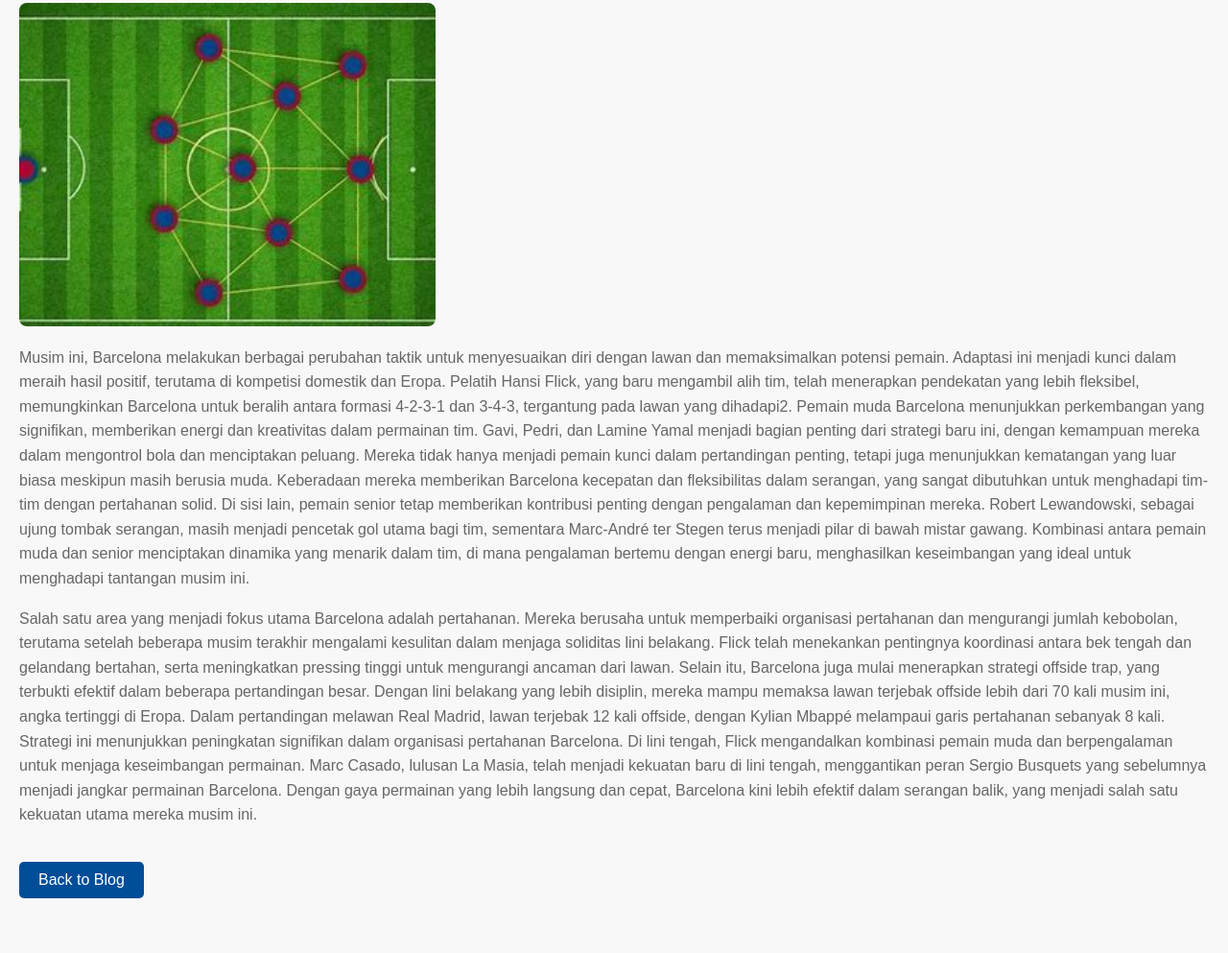
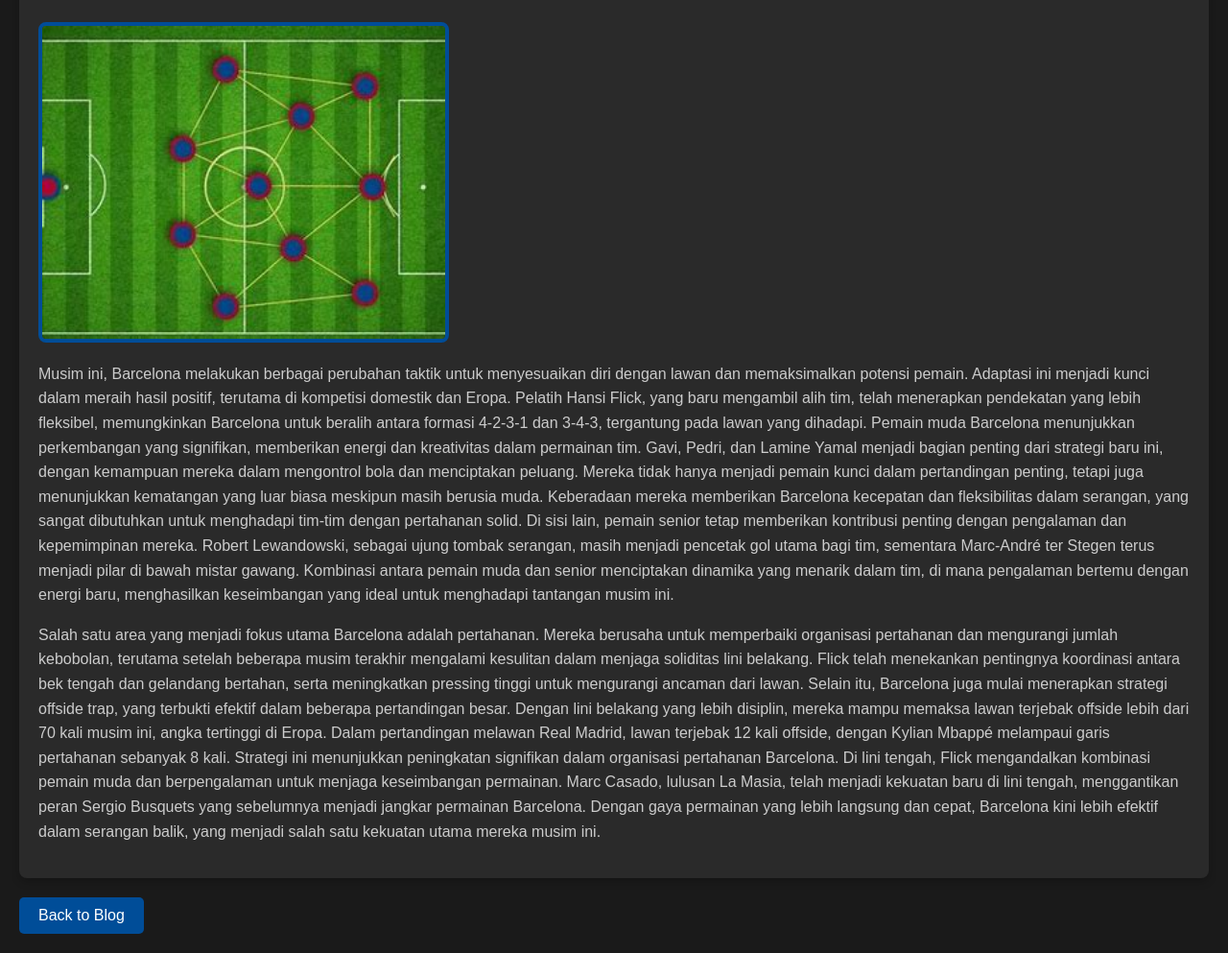
Before and after one commit to joxra0906/-TIK2032-Project, a plain HTML site: page artikel3.html in a window 1280 px wide. Shown: the part 115-1108 px from the top of the page at 96% size. Before the commit the page ends 1071 px from the top, so only its background shows below. Drawn offline with Linux system fonts and the light colour scheme.

Commit message:
mid project

```diff
--- a/artikel3.html
+++ b/artikel3.html
@@ -7,36 +7,37 @@
     <style>
         body {
             font-family: Arial, sans-serif;
-            background-color: #f8f8f8;
-            color: #333;
+            background-color: #1a1a1a; /* Warna latar belakang hitam */
+            color: #fff; /* Teks berwarna putih untuk kontras */
             margin: 0;
             padding: 20px;
         }
 
         h1 {
-            color: #004d98;
+            color: #004d98; /* Biru gelap Barcelona */
             font-size: 32px;
             margin-bottom: 20px;
         }
 
         p {
             font-size: 16px;
-            color: #666;
+            color: #ccc; /* Teks paragraf dengan warna abu-abu terang */
             line-height: 1.6;
         }
 
         .btn-back {
-            background-color: #004d98;
+            background-color: #004d98; /* Biru gelap Barcelona */
             color: white;
             padding: 10px 20px;
             text-decoration: none;
             border-radius: 5px;
             display: inline-block;
             margin-top: 20px;
+            transition: background-color 0.3s;
         }
 
         .btn-back:hover {
-            background-color: #ffed02;
+            background-color: #ffed02; /* Efek hover dengan warna kuning khas Barcelona */
         }
 
         /* Styling untuk gambar */
@@ -45,25 +46,38 @@
             height: auto;
             border-radius: 8px;
             margin-top: 20px;
+            border: 4px solid #004d98; /* Menambahkan border dengan warna biru gelap */
         }
+
+        /* Menambahkan background yang lebih gelap pada artikel */
+        .content {
+            background-color: #2a2a2a; /* Warna latar belakang abu-abu gelap */
+            padding: 20px;
+            border-radius: 8px;
+            box-shadow: 0 4px 8px rgba(0, 0, 0, 0.2);
+        }
+
     </style>
 </head>
 <body>
     <h1>Analisis Taktik dan Pemain Kunci FC Barcelona Musim Ini</h1>
 
-    <!-- Menambahkan gambar di bawah judul -->
-    <img src="images/taktik.jpg" alt="Taktik Barcelona" class="article-image">
+    <div class="content">
+        <!-- Menambahkan gambar di bawah judul -->
+        <img src="images/taktik.jpg" alt="Taktik Barcelona" class="article-image">
 
-    <p>Musim ini, Barcelona melakukan berbagai perubahan taktik untuk menyesuaikan diri dengan lawan dan memaksimalkan potensi pemain. Adaptasi ini menjadi kunci dalam meraih hasil positif, terutama di kompetisi domestik dan Eropa. Pelatih Hansi Flick, yang baru mengambil alih tim, telah menerapkan pendekatan yang lebih fleksibel, memungkinkan Barcelona untuk beralih antara formasi 4-2-3-1 dan 3-4-3, tergantung pada lawan yang dihadapi2.
+        <p>Musim ini, Barcelona melakukan berbagai perubahan taktik untuk menyesuaikan diri dengan lawan dan memaksimalkan potensi pemain. Adaptasi ini menjadi kunci dalam meraih hasil positif, terutama di kompetisi domestik dan Eropa. Pelatih Hansi Flick, yang baru mengambil alih tim, telah menerapkan pendekatan yang lebih fleksibel, memungkinkan Barcelona untuk beralih antara formasi 4-2-3-1 dan 3-4-3, tergantung pada lawan yang dihadapi.
 
         Pemain muda Barcelona menunjukkan perkembangan yang signifikan, memberikan energi dan kreativitas dalam permainan tim. Gavi, Pedri, dan Lamine Yamal menjadi bagian penting dari strategi baru ini, dengan kemampuan mereka dalam mengontrol bola dan menciptakan peluang. Mereka tidak hanya menjadi pemain kunci dalam pertandingan penting, tetapi juga menunjukkan kematangan yang luar biasa meskipun masih berusia muda. Keberadaan mereka memberikan Barcelona kecepatan dan fleksibilitas dalam serangan, yang sangat dibutuhkan untuk menghadapi tim-tim dengan pertahanan solid.
 
         Di sisi lain, pemain senior tetap memberikan kontribusi penting dengan pengalaman dan kepemimpinan mereka. Robert Lewandowski, sebagai ujung tombak serangan, masih menjadi pencetak gol utama bagi tim, sementara Marc-André ter Stegen terus menjadi pilar di bawah mistar gawang. Kombinasi antara pemain muda dan senior menciptakan dinamika yang menarik dalam tim, di mana pengalaman bertemu dengan energi baru, menghasilkan keseimbangan yang ideal untuk menghadapi tantangan musim ini.</p>
-    <p>Salah satu area yang menjadi fokus utama Barcelona adalah pertahanan. Mereka berusaha untuk memperbaiki organisasi pertahanan dan mengurangi jumlah kebobolan, terutama setelah beberapa musim terakhir mengalami kesulitan dalam menjaga soliditas lini belakang. Flick telah menekankan pentingnya koordinasi antara bek tengah dan gelandang bertahan, serta meningkatkan pressing tinggi untuk mengurangi ancaman dari lawan.
+
+        <p>Salah satu area yang menjadi fokus utama Barcelona adalah pertahanan. Mereka berusaha untuk memperbaiki organisasi pertahanan dan mengurangi jumlah kebobolan, terutama setelah beberapa musim terakhir mengalami kesulitan dalam menjaga soliditas lini belakang. Flick telah menekankan pentingnya koordinasi antara bek tengah dan gelandang bertahan, serta meningkatkan pressing tinggi untuk mengurangi ancaman dari lawan.
 
         Selain itu, Barcelona juga mulai menerapkan strategi offside trap, yang terbukti efektif dalam beberapa pertandingan besar. Dengan lini belakang yang lebih disiplin, mereka mampu memaksa lawan terjebak offside lebih dari 70 kali musim ini, angka tertinggi di Eropa. Dalam pertandingan melawan Real Madrid, lawan terjebak 12 kali offside, dengan Kylian Mbappé melampaui garis pertahanan sebanyak 8 kali. Strategi ini menunjukkan peningkatan signifikan dalam organisasi pertahanan Barcelona.
 
         Di lini tengah, Flick mengandalkan kombinasi pemain muda dan berpengalaman untuk menjaga keseimbangan permainan. Marc Casado, lulusan La Masia, telah menjadi kekuatan baru di lini tengah, menggantikan peran Sergio Busquets yang sebelumnya menjadi jangkar permainan Barcelona. Dengan gaya permainan yang lebih langsung dan cepat, Barcelona kini lebih efektif dalam serangan balik, yang menjadi salah satu kekuatan utama mereka musim ini.</p>
+    </div>
 
     <a href="blog.html" class="btn-back">Back to Blog</a>
 </body>
```
Also changed, not shown: artikel1.html (+24 -10 lines), artikel2.html (+24 -10 lines), index.html (+15 -4 lines).
